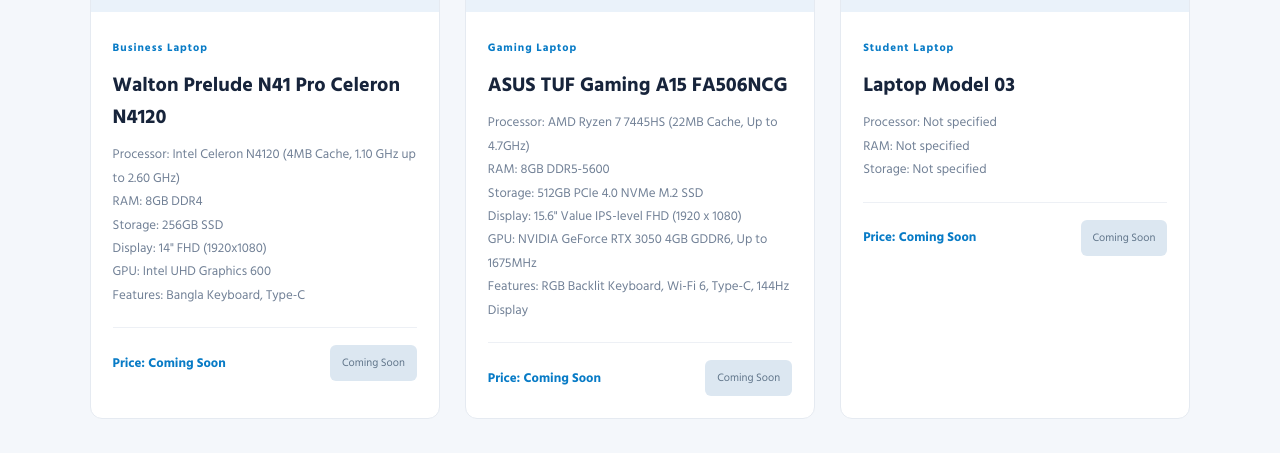
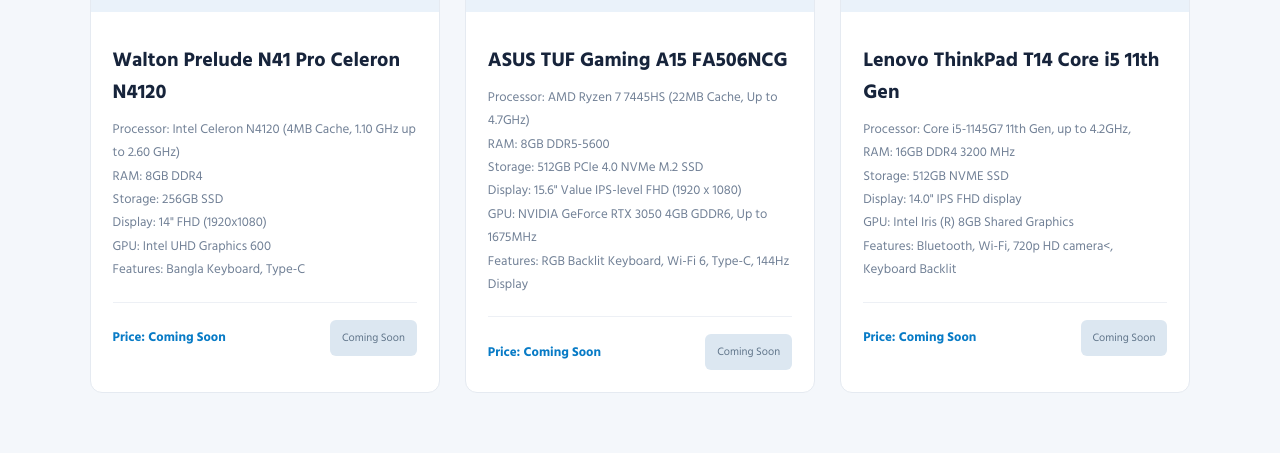
Before and after one commit to bangali-tech/laptops, a plain HTML site: page index.html in a window 1280 px wide. Shown: the part 347-800 px from the top of the page. Drawn offline with Linux system fonts and the light colour scheme.

Commit message:
Update laptop specifications and remove categories
Removed category spans for laptops and updated specifications for Laptop 03.

```diff
--- a/index.html
+++ b/index.html
@@ -52,7 +52,6 @@
                 </div>
 
                 <div class="product-info">
-                    <span class="category">Business Laptop</span>
 
                     <h2>Walton Prelude N41 Pro Celeron N4120</h2>
 
@@ -82,7 +81,6 @@
                 </div>
 
                 <div class="product-info">
-                    <span class="category">Gaming Laptop</span>
 
                     <h2>ASUS TUF Gaming A15 FA506NCG</h2>
 
@@ -108,18 +106,20 @@
             <article class="product-card">
 
                 <div class="product-image">
-                    <img src="images/laptop-03.png" alt="Laptop 03">
+                    <img src="images/Lenovo ThinkPad T14 Core i5 11th Gen.png" alt="Laptop 03">
                 </div>
 
                 <div class="product-info">
-                    <span class="category">Student Laptop</span>
 
-                    <h2>Laptop Model 03</h2>
+                    <h2>Lenovo ThinkPad T14 Core i5 11th Gen</h2>
 
                     <p class="specs">
-                        Processor: Not specified<br>
-                        RAM: Not specified<br>
-                        Storage: Not specified
+                        Processor: 	Core i5-1145G7 11th Gen, up to 4.2GHz,<br>
+                        RAM: 16GB DDR4 3200 MHz<br>
+                        Storage: 512GB NVME SSD<br>
+                        Display: 14.0" IPS FHD display<br>
+                        GPU: Intel Iris (R) 8GB Shared Graphics<br>
+                        Features: Bluetooth, Wi-Fi, 720p HD camera<, Keyboard Backlit<br>
                     </p>
 
                     <div class="product-bottom">
```
